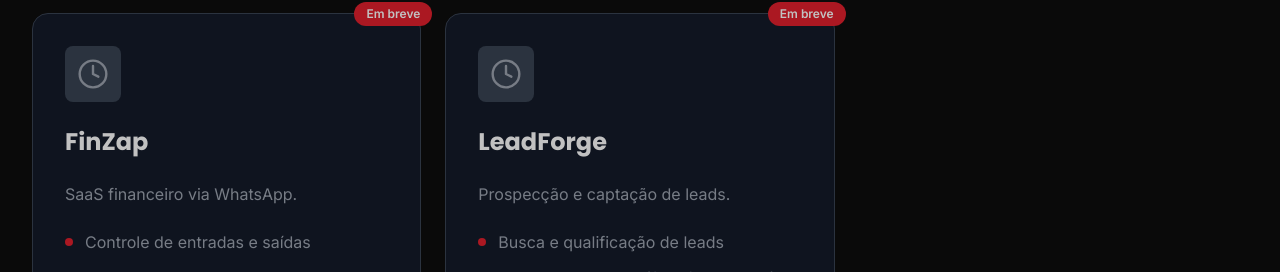
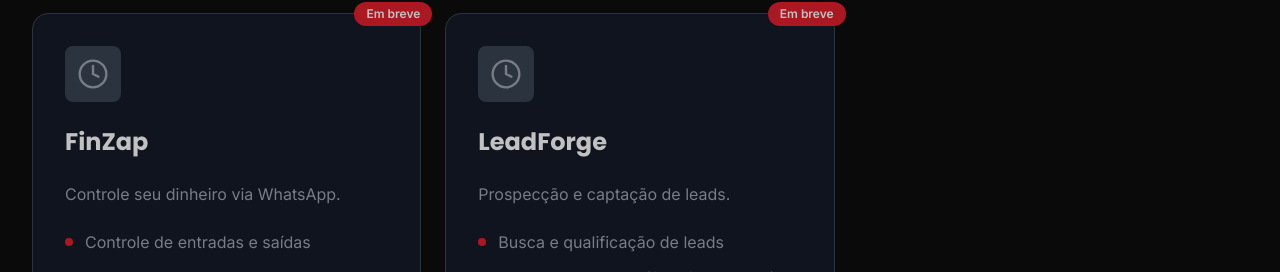
Before and after one commit to newtcompany-hub/newt-site, a React (Vite) app: page / in a window 1280 px wide. Shown: the part 3981-4253 px from the top of the page. Built offline with nearby package versions, Linux system fonts and the light colour scheme.

Commit message:
Update FinZap description

```diff
--- a/src/components/Products.tsx
+++ b/src/components/Products.tsx
@@ -56,7 +56,7 @@ export function Products() {
     },
     {
       title: locale === 'en' ? 'FinanceFlow' : 'FinZap',
-      desc: locale === 'en' ? 'Revolutionary financial management SaaS.' : 'SaaS financeiro via WhatsApp.',
+      desc: locale === 'en' ? 'Revolutionary financial management SaaS.' : 'Controle seu dinheiro via WhatsApp.',
       features: locale === 'en'
         ? ['Income & expense tracking', 'WhatsApp billing', 'Automated reports', 'Spreadsheet integration']
         : ['Controle de entradas e saídas', 'Emissão de cobranças no WhatsApp', 'Relatórios automáticos', 'Integração com planilhas'],
```
